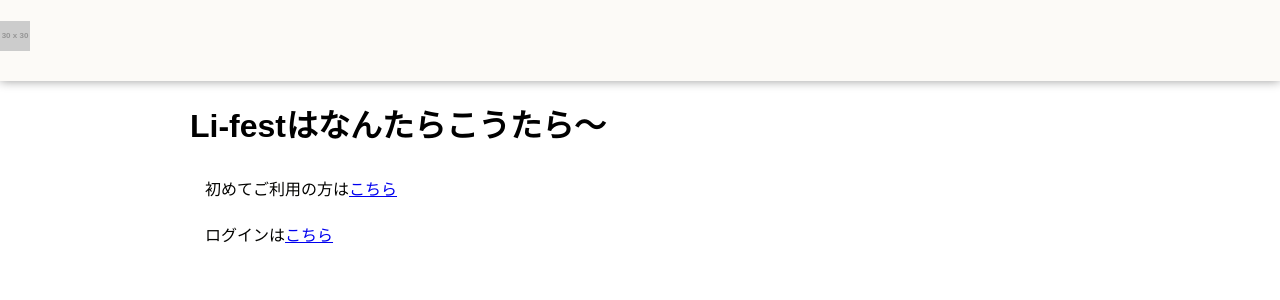
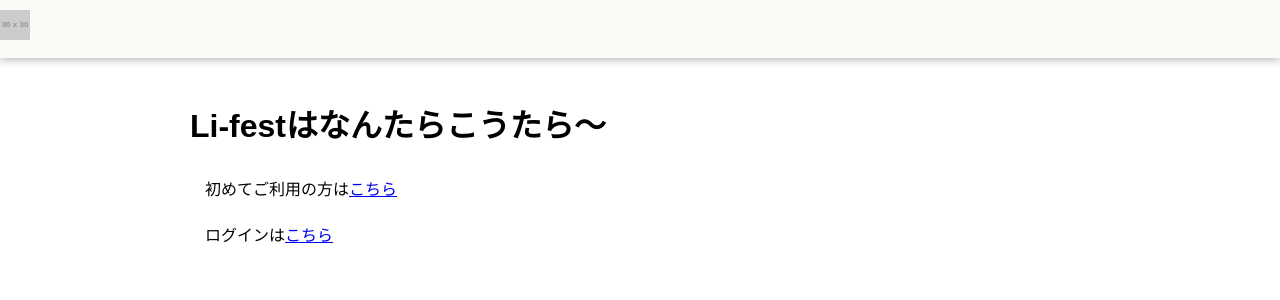
Before and after one commit to Unigmos/Li-fest, a PHP site: page / in a window 1280 px wide. Shown: the top 300 px of the page. Run offline with PHP 8.4, Linux system fonts and the light colour scheme; grey boxes labelled with a size stand in for pictures from a placeholder-image service; some libraries are stand-ins or nearby versions.

Commit message:
header設定
画像が収まるよう調整しました

```diff
--- a/public/css/style.css
+++ b/public/css/style.css
@@ -9,6 +9,19 @@
   top: 0;
   left: 0;
   z-index: 50;
+}
+
+.header_container a {
+  display: block;
+}
+
+.header_container a h1 {
+  margin: 10px 0;
+}
+
+.header_container a h1 img {
+  max-height: 50px;
+  width: auto;
 }
 
 .shadow {
--- a/public/css/style.scss
+++ b/public/css/style.scss
@@ -20,6 +20,16 @@
     top: 0;
     left: 0;
     z-index: 50;
+    a{
+        display: block;
+        h1{
+            margin: 10px 0;
+            img{
+                max-height: 50px;
+                width: auto;
+            }
+        }
+    }
 }
 
 .shadow{
```
Also changed, not shown: 1 other file.
